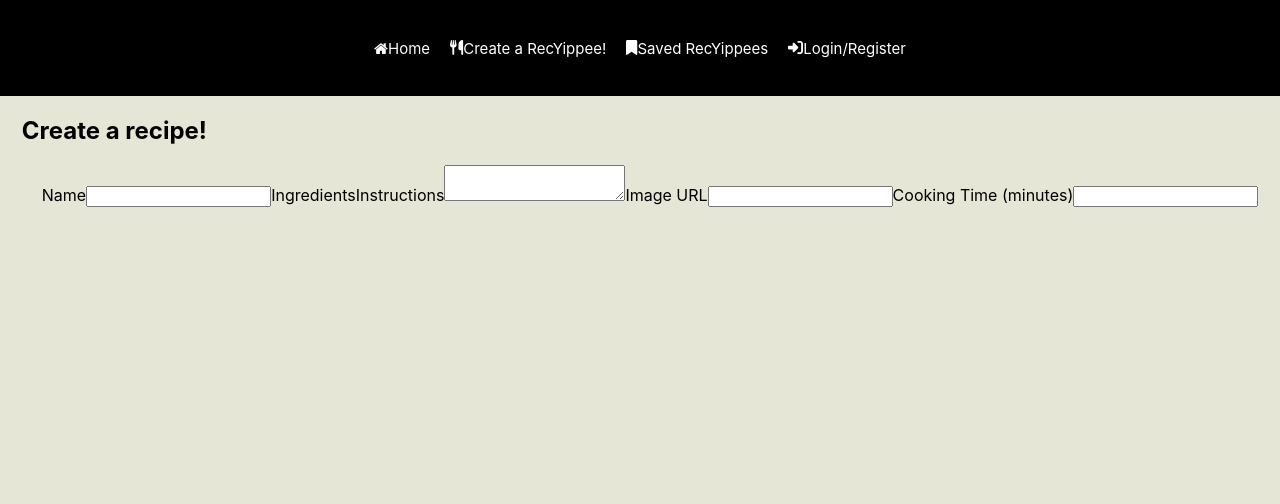
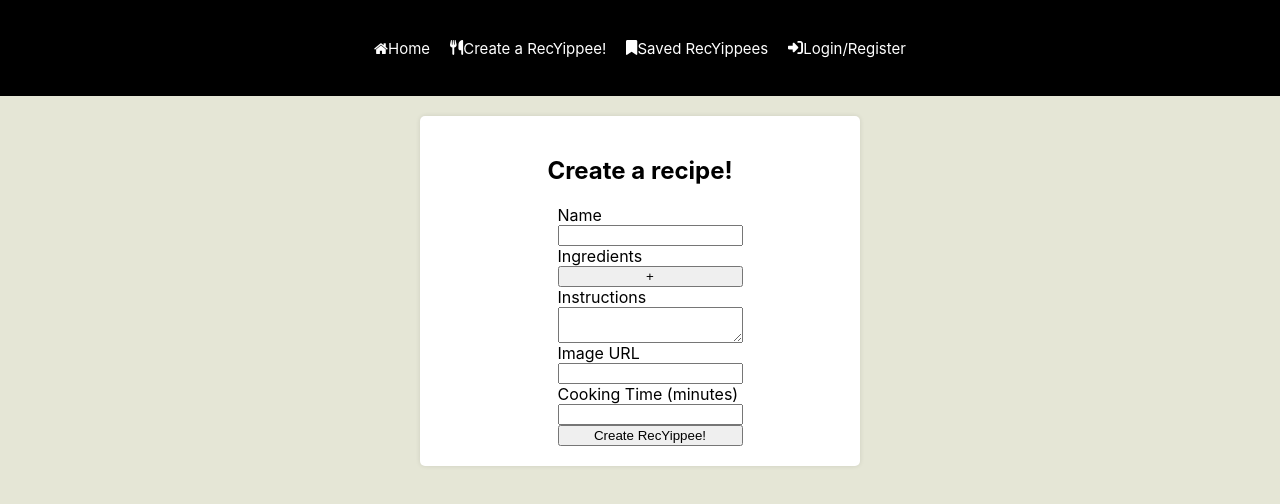
Before and after one commit to YOGESHnick/RecYippeee, a React (Create React App) app in the folder client/: page /create-recipe in a window 1280 px wide. Shown: the top 504 px of the page. Built offline with nearby package versions, Linux system fonts and the light colour scheme.

Commit message:
created form!

```diff
--- a/client/src/App.css
+++ b/client/src/App.css
@@ -74,3 +74,20 @@ Form{
     transform: rotate(360deg);
   }
 }
+
+.create-recipe {
+  display: flex;
+  flex-direction: column;
+  justify-content: center;
+  align-items: center;
+  padding: 20px;
+  background-color: white;
+  border-radius: 5px;
+  box-shadow: 0 0 5px rgba(0, 0, 0, 0.1);
+  margin: 20px;
+  width: 400px;
+}
+.create-recipe form {
+  display: flex;
+  flex-direction: column;
+}
--- a/client/src/pages/create-recipe.js
+++ b/client/src/pages/create-recipe.js
@@ -14,9 +14,18 @@ export const CreateRecipe = ()=>{
         const {name,value}=event.target;
         setRecipe({...recipe, [name] : value})
     }
+    const handleIngredientChage = (event,idx)=>{
+        const {value}=event.target;
+        const ingredients = recipe.ingredients;
+        ingredients[idx]=value;
+        setRecipe({...recipe, ingredients})
+    }
+    const addIngredient = ()=>{
+        setRecipe({...recipe,ingredients: [...recipe.ingredients, ""]});
+    }
 
     return (
-        <div className="create-recipte">
+        <div className="create-recipe">
             <h2>Create a recipe!</h2>
             <form>
                 <label htmlFor="name" >Name</label>
@@ -27,7 +36,12 @@ export const CreateRecipe = ()=>{
                     onChange={handleChage}
                 />
                 <label htmlFor="ingredients" >Ingredients</label>
-
+                {recipe.ingredients.map( (ingredient,idx)=>(
+                    <input key={idx} type="text" name="ingredients" value={ingredient}
+                    onChange={ (event)=>handleIngredientChage(event,idx) }
+                    />
+                ) )}
+                <button onClick={addIngredient} type="button">+</button>
                 <label htmlFor="instructions" >Instructions</label>
                 <textarea
                 type="text"
@@ -49,6 +63,7 @@ export const CreateRecipe = ()=>{
                     name="cookingTime"
                     onChange={handleChage}
                 />
+                <button type="submit">Create RecYippee!</button>
             </form>
         </div>
     )
```
